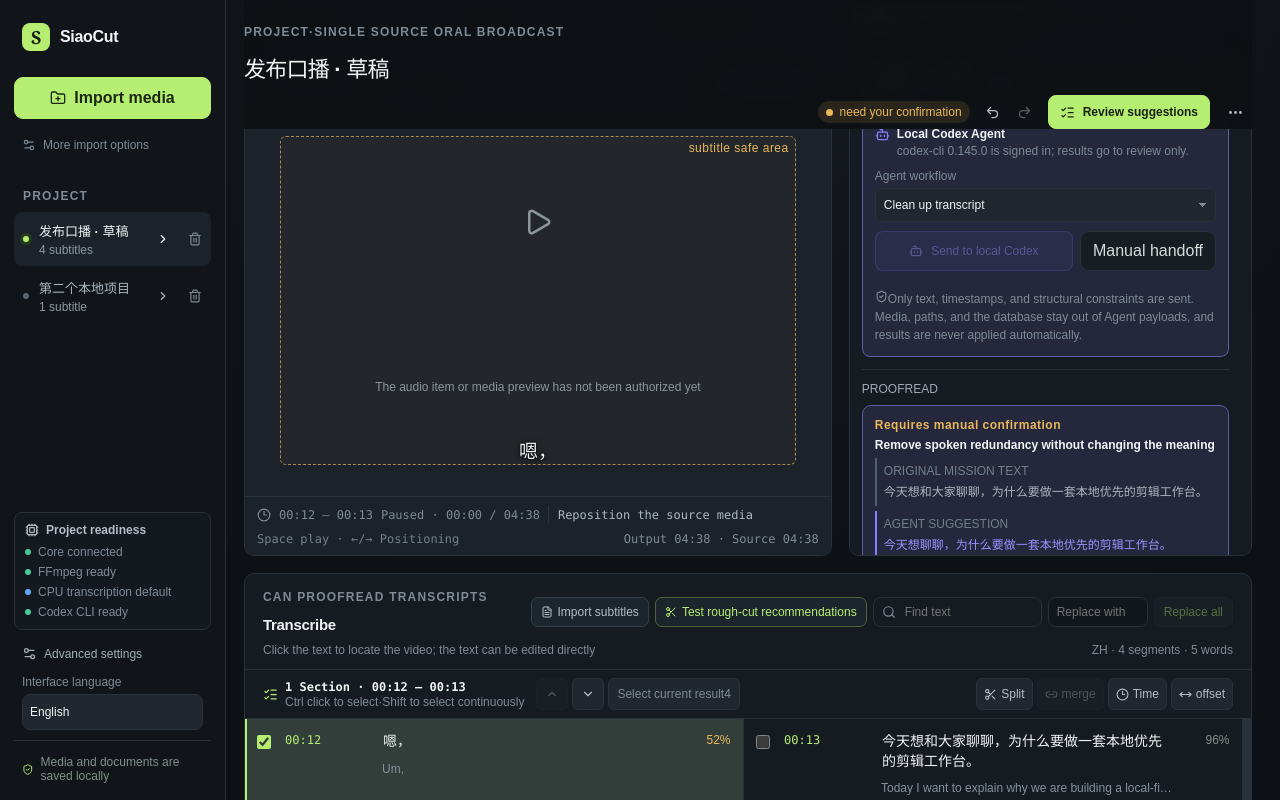
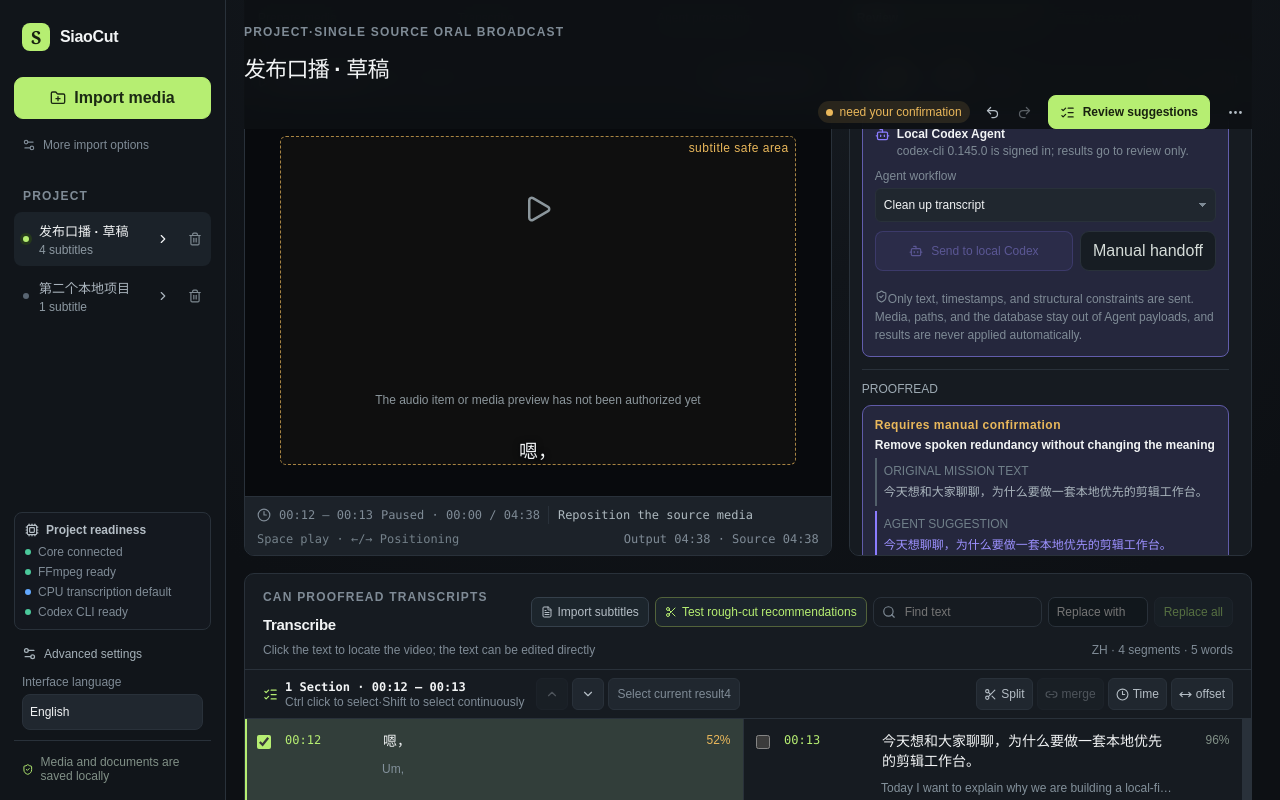
Before and after one commit to ShawnSiao/siao-cut, a React (Vite) app in the folder apps/desktop/: page / in a window 1280 px wide. Built offline with nearby package versions, Linux system fonts and the light colour scheme.

Commit message:
fix(ui): expand video preview content

```diff
--- a/apps/desktop/src/styles.css
+++ b/apps/desktop/src/styles.css
@@ -900,9 +900,9 @@ select:focus-visible { border-color: var(--focus-ring) !important; box-shadow: 0
 .creator-player { min-width: 0; min-height: 0; display: flex; flex-direction: column; }
 .creator-player.expanded { min-height: clamp(500px, 57vh, 640px); }
 .creator-player.collapsed { align-self: start; }
-.creator-player.expanded .video-frame { min-height: 0; flex: 1 1 auto; padding: 10px; background: var(--bg-panel-raised); }
+.creator-player.expanded .video-frame { min-height: 0; flex: 1 1 auto; padding: 10px; background: var(--bg-preview); }
 .creator-player.expanded .video-frame video,
-.creator-player.expanded .video-frame > .video-placeholder { width: min(100%, 700px); max-width: 100%; height: auto; max-height: 100%; aspect-ratio: 16 / 9; }
+.creator-player.expanded .video-frame > .video-placeholder { width: 100%; max-width: none; height: 100%; max-height: 100%; aspect-ratio: auto; object-fit: contain; }
 .creator-player.expanded .transport-summary { flex-wrap: wrap; border-top: 1px solid var(--border-subtle); background: var(--bg-panel-raised); padding: 9px 12px; }
 .creator-player-header { min-height: 42px; display: flex; align-items: center; justify-content: space-between; gap: 12px; padding: 8px 12px; }
 .creator-player-header > span { min-width: 0; display: flex; align-items: center; gap: 7px; }
```
